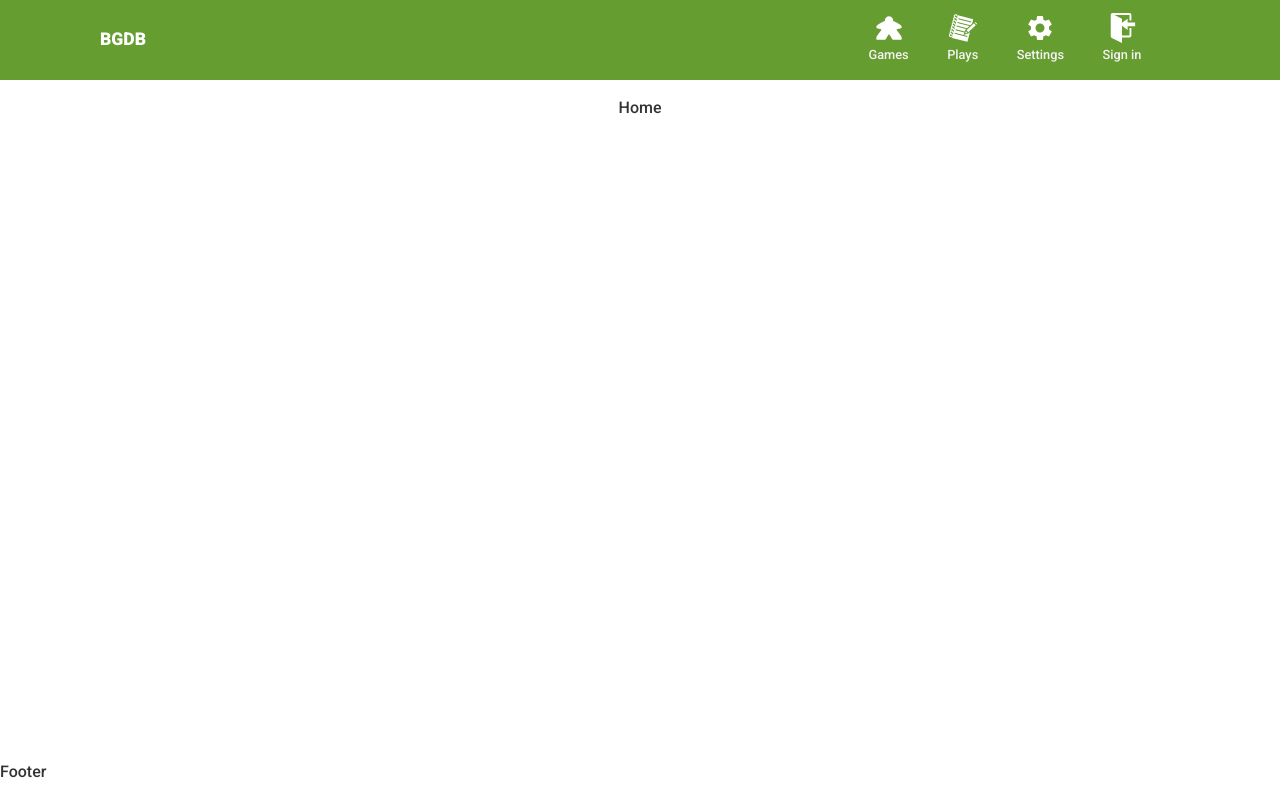
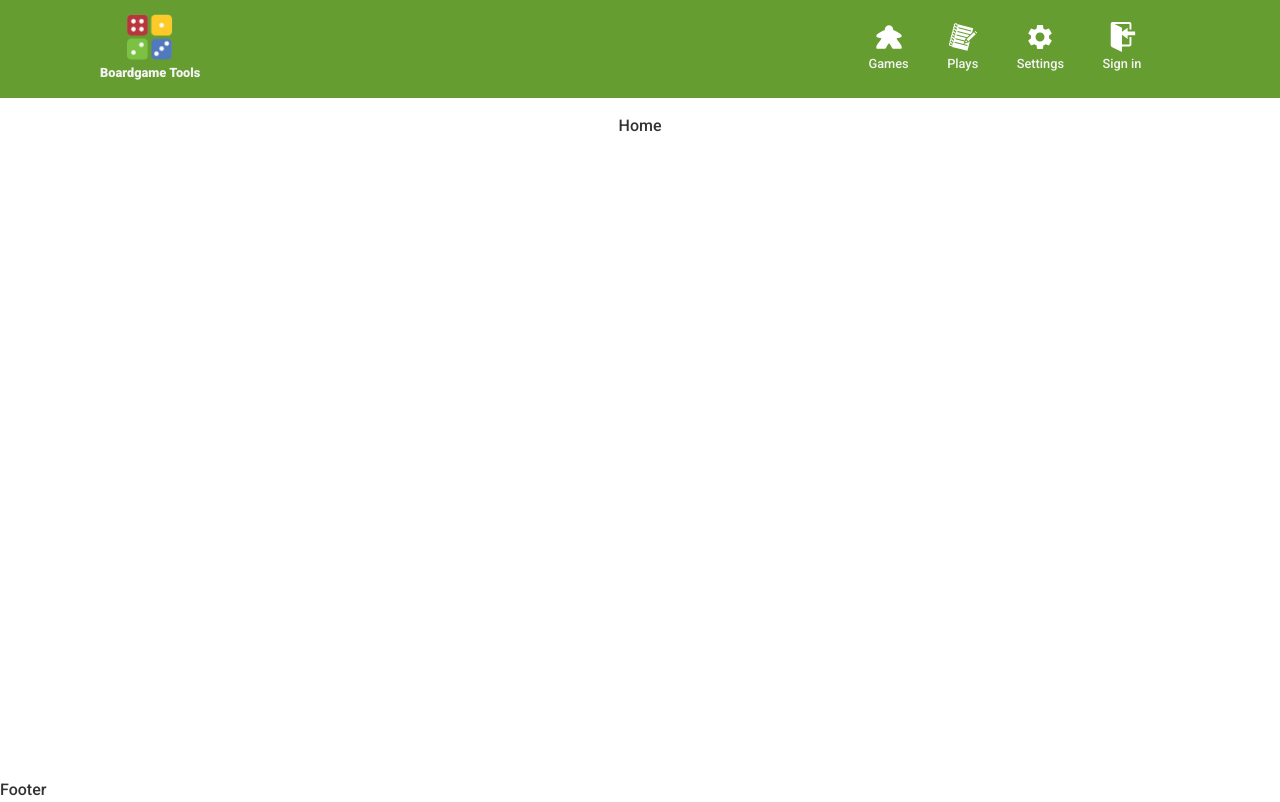
Before and after one commit to LaithAlwani/boardgame-db, a React (Vite) app: page / in a window 1280 px wide. Built offline with nearby package versions, Linux system fonts and the light colour scheme; no server answers.

Commit message:
changes html title and favicon and nav logo

```diff
--- a/index.html
+++ b/index.html
@@ -2,9 +2,9 @@
 <html lang="en">
   <head>
     <meta charset="UTF-8" />
-    <link rel="icon" type="image/svg+xml" href="/vite.svg" />
+    <link rel="icon" type="image/svg+xml" href="/dice.png" />
     <meta name="viewport" content="width=device-width, initial-scale=1.0" />
-    <title>Vite + React</title>
+    <title>Boardgame Tools</title>
   </head>
   <body>
     <div id="root"></div>
--- a/src/App.css
+++ b/src/App.css
@@ -18,6 +18,9 @@ nav .nav-container {
   max-width: 1080px;
   padding: 0rem;
   margin: 0 auto;
+}
+nav .logo{
+  width: 48px;
 }
 
 .nav-links {
--- a/src/components/Navbar.jsx
+++ b/src/components/Navbar.jsx
@@ -28,9 +28,13 @@ export default function Navbar() {
   return (
     <nav>
       <div className="nav-container">
-        <span className="logo">
-          <NavLink to="/">BGDB</NavLink>
-        </span>
+        <NavLink to="/">
+          <div className="nav-icon">
+            <img src="/dice.png" alt="" className="logo" />
+            <span>Boardgame Tools</span>
+          </div>
+        </NavLink>
+
         <div className="nav-links">
           <NavLinks user={user} />
         </div>
```
Also changed, not shown: public/dice.png (added).
